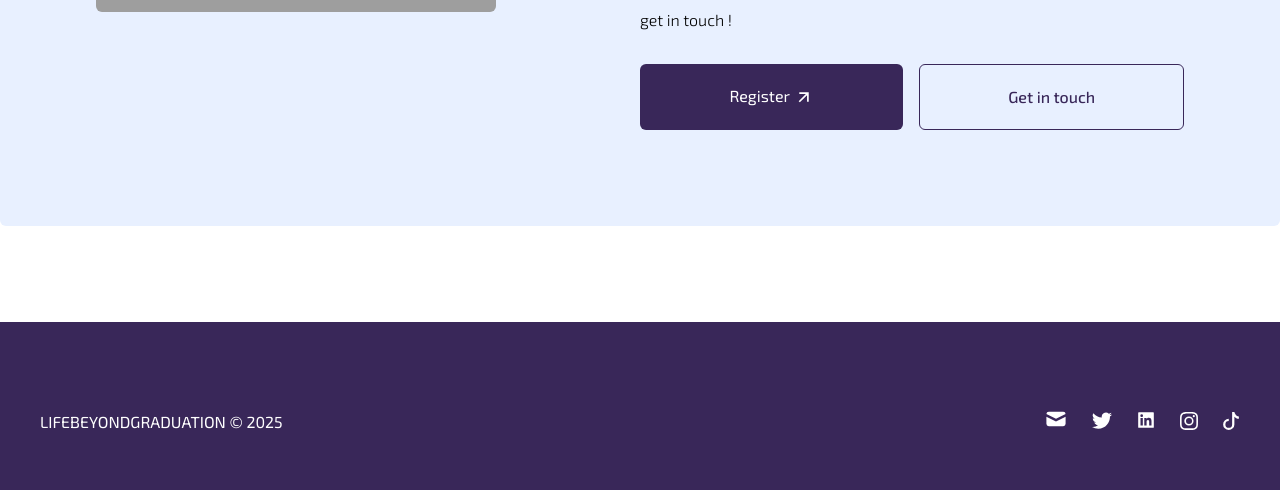
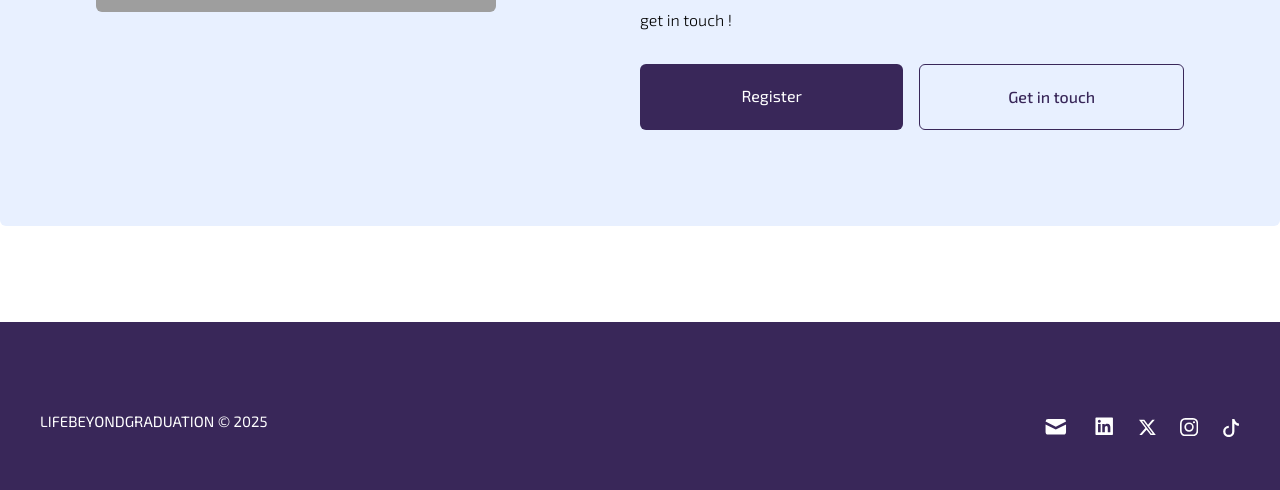
Before and after one commit to olamileke/lifebeyondgraduation, a Next.js app: page / in a window 1280 px wide. Shown: the part 1785-2275 px from the top of the page. Built offline with nearby package versions, Linux system fonts and the light colour scheme; grey boxes are pictures that could not be loaded.

Commit message:
feat: working on button states and footer

```diff
--- a/src/components/About/About.tsx
+++ b/src/components/About/About.tsx
@@ -11,7 +11,6 @@ export const About = () => {
             className="rounded-md"
             src="https://res.cloudinary.com/olamileke/image/upload/w_1000,ar_1:1,c_fill,g_auto,e_art:hokusai/v1753969387/lifebeyondgraduation/leiada-krozjhen-rqaAWQgy05U-unsplash_dholtj.jpg"
           />
-          {/* <div className="absolute top-0 left-0 rounded-md w-full h-full bg-[rgba(0,0,0,0.0)]" /> */}
         </div>
         <div className="col-span-1" />
         <div className="col-span-6 flex flex-col justify-center">
@@ -32,7 +31,7 @@ export const About = () => {
           </p>
 
           <div className="flex gap-4">
-            <Link href="/register" classes="w-full" isExternal={true}>
+            <Link href="https://bit.ly/register-lbg" classes="w-full">
               Register
             </Link>
             <Button classes="w-full" handleClick={() => {}} isActive={false}>
--- a/src/components/Button/Button.tsx
+++ b/src/components/Button/Button.tsx
@@ -9,7 +9,7 @@ export const Button: FC<TButton> = ({
 }) => {
   const activeVariantClasses = isActive
     ? "bg-russian-violet text-white"
-    : "text-russian-violet border border-russian-violet font-medium";
+    : "text-russian-violet border border-russian-violet font-medium transition-colors duration-1000 hover:bg-russian-violet hover:text-white";
 
   return (
     <button
--- a/src/components/Button/types.ts
+++ b/src/components/Button/types.ts
@@ -1,5 +1,5 @@
 import { TLink } from "../Link";
 
-export type TButton = Omit<TLink, "href" | "isExternal"> & {
+export type TButton = Omit<TLink, "href" | "hasIcon"> & {
   handleClick: () => void;
 };
--- a/src/components/Footer/Footer.tsx
+++ b/src/components/Footer/Footer.tsx
@@ -1,29 +1,40 @@
 import Link from "next/link";
 import { AiFillLinkedin } from "react-icons/ai";
-import { BsInstagram, BsTiktok, BsTwitter } from "react-icons/bs";
+import { BsInstagram, BsTiktok, BsTwitterX } from "react-icons/bs";
 import { HiMail } from "react-icons/hi";
 
 export const Footer = () => {
   return (
     <section className="bg-russian-violet text-white">
       <div className="mx-auto max-w-[1200px] py-22 flex justify-between">
-        <p>LIFEBEYONDGRADUATION &copy; {new Date().getFullYear()}</p>
+        <p className="text-[15px]">
+          LIFEBEYONDGRADUATION &copy; {new Date().getFullYear()}
+        </p>
 
-        <div className="flex text-xl gap-6">
-          <Link href="/email" target="_blank">
-            <HiMail className="text-2xl relative bottom-[3px]" />
+        <div className="flex items-end gap-6">
+          <Link
+            href="mailto:lifebeyondgraduation2025@gmail.com"
+            target="_blank"
+          >
+            <HiMail className="text-[1.6rem] relative top-[4px]" />
           </Link>
           <Link href="/email" target="_blank">
-            <BsTwitter />
+            <AiFillLinkedin className="text-[1.4rem] relative top-[2px]" />
           </Link>
-          <Link href="/email" target="_blank">
-            <AiFillLinkedin />
+          <Link href="https://x.com/lb_graduation" target="_blank">
+            <BsTwitterX className="text-[1.05rem]" />
           </Link>
-          <Link href="/email" target="_blank">
-            <BsInstagram className="text-lg relative top-[1.5px]" />
+          <Link
+            href="https://www.instagram.com/life.beyondgraduation/"
+            target="_blank"
+          >
+            <BsInstagram className="text-[1.14rem] relative top-[0.5px]" />
           </Link>
-          <Link href="/email" target="_blank">
-            <BsTiktok className="text-lg relative top-[1.5px]" />
+          <Link
+            href="https://tiktok.com/@lifebeyondgraduation_"
+            target="_blank"
+          >
+            <BsTiktok className="text-[1.13rem] relative top-[1.5px]" />
           </Link>
         </div>
       </div>
--- a/src/components/Header/Header.tsx
+++ b/src/components/Header/Header.tsx
@@ -4,7 +4,9 @@ export const Header = () => (
   <header className="absolute top-0 left-0 w-full">
     <div className="flex justify-between items-center mx-auto py-5 max-w-[1200px]">
       <div className="flex items-center">
-        <p className="text-xl mr-24">LBG</p>
+        <p className="text-xl mr-24 underline decoration-double decoration-russian-violet">
+          LBG
+        </p>
 
         <div className="flex gap-10 text-[15px] font-light">
           <a className="font-medium">Home</a>
--- a/src/components/Hero/Hero.tsx
+++ b/src/components/Hero/Hero.tsx
@@ -11,7 +11,7 @@ export const Hero = () => (
         You’ve got the degree—now get the skills. From job interviews to
         budgeting and beyond, we help you thrive where school left off.
       </p>
-      <Link href={"/community"} isExternal={true}>
+      <Link href={"/community"} hasIcon={true}>
         Join the Community
       </Link>
     </div>
--- a/src/components/Link/Link.tsx
+++ b/src/components/Link/Link.tsx
@@ -9,22 +9,18 @@ export const Link: FC<TLink> = ({
   size = "md",
   classes = "",
   isActive = true,
-  isExternal = false,
+  hasIcon = false,
 }) => {
-  const activeVariantClasses = isActive
-    ? "bg-russian-violet text-white"
-    : "text-russian-violet border border-russian-violet font-medium";
-
   return (
     <NextLink
       href={href}
-      className={`px-5 ${
+      className={`px-5 bg-russian-violet text-white group duration-1000 transition-opacity opacity-100 hover:opacity-90 ${
         size === "sm" ? "py-3" : "py-5"
-      } rounded-md ${activeVariantClasses} text-center ${classes}`}
+      } rounded-md text-center ${classes}`}
     >
       {children}
-      {isExternal && (
-        <IoMdArrowUp className="inline ml-1 relative bottom-[1px] font-light rotate-45 text-xl" />
+      {hasIcon && (
+        <IoMdArrowUp className="inline ml-1 relative bottom-[1px] font-light text-xl transition-transform duration-1000 translate-x-0 translate-y-0 rotate-45 group-hover:translate-x-[2px] group-hover:-translate-y-[1px]" />
       )}
     </NextLink>
   );
--- a/src/components/Link/types.ts
+++ b/src/components/Link/types.ts
@@ -6,5 +6,5 @@ export type TLink = {
   size?: "sm" | "md";
   classes?: string;
   isActive?: boolean;
-  isExternal?: boolean;
+  hasIcon?: boolean;
 };
```
